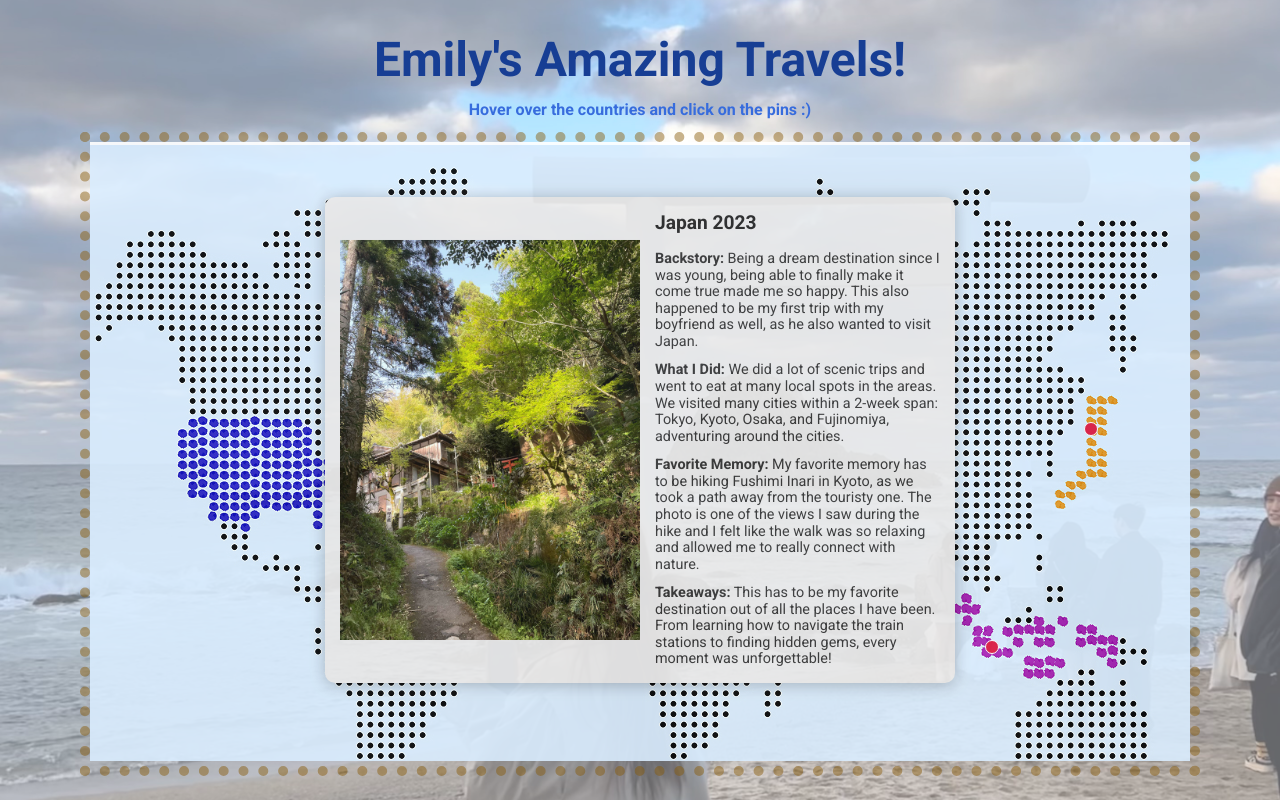
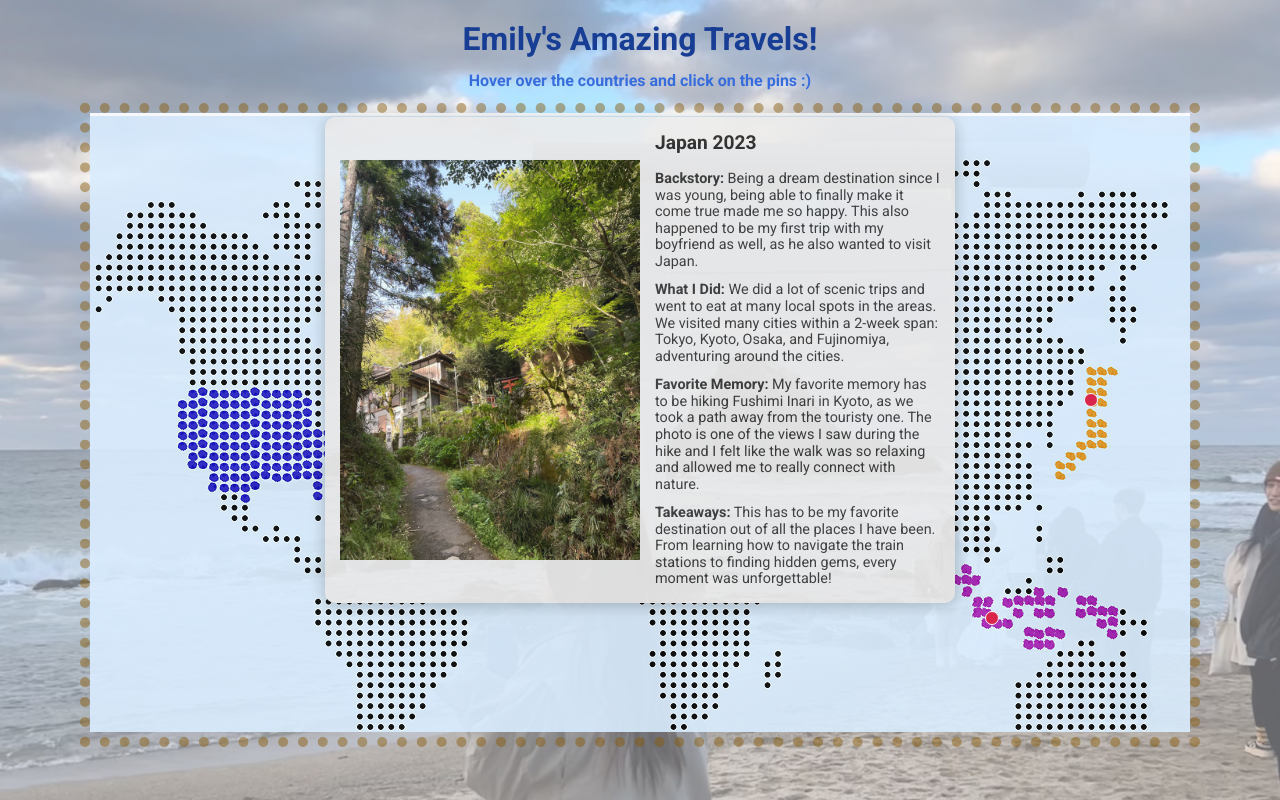
Before and after one commit to 6emilydu/des157a, a plain HTML site: page everypicture/v2-final/index.html in a window 1280 px wide. Both pictures are taken after a click on the button 1091 px from the left and 429 px from the top of the page. Shown: the top 800 px of the page. Drawn offline with nearby package versions, Linux system fonts and the light colour scheme.

Commit message:
popup sizing

```diff
--- a/everypicture/v2-final/script.js
+++ b/everypicture/v2-final/script.js
@@ -50,7 +50,7 @@
 
       // positioning popup
     popup.style.position = 'fixed';
-    popup.style.top = '55%';
+    popup.style.top = '45%';
     popup.style.left = '50%';
     popup.style.transform = 'translate(-50%, -50%)';
     }
--- a/everypicture/v2-final/styles.css
+++ b/everypicture/v2-final/styles.css
@@ -19,7 +19,7 @@ body::before {
   z-index: -1;
 }
 h1 {
-  font-size: 3rem;
+  font-size: 2rem;
   margin-bottom: 10px;
   color: #173e94;
   text-align: center;
@@ -45,7 +45,6 @@ h2{
 .world-map {
   top:0;
   left:0;
-  width: 80%;
   height: auto;
   display: block;
   position:relative;
```
